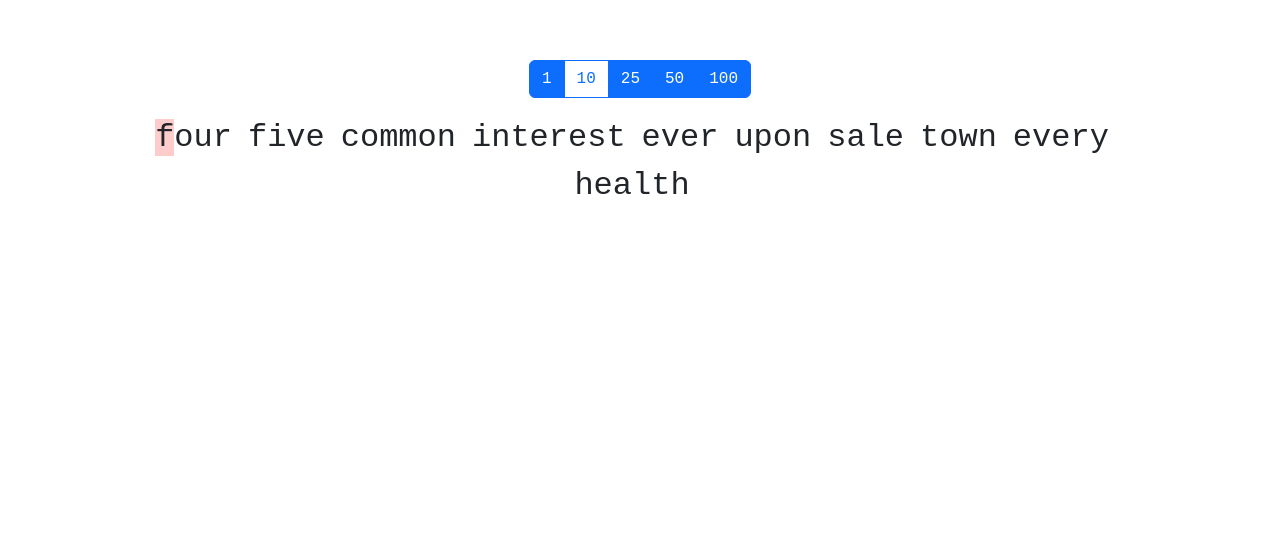
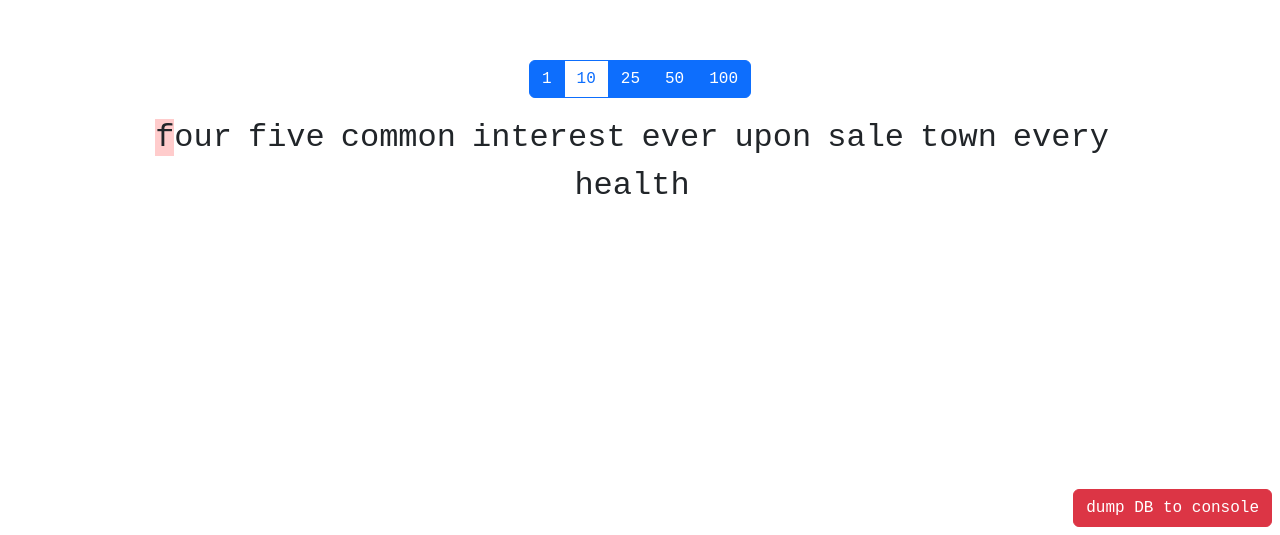
Before and after one commit to overwatchcorp/amphetype-js-proto, a React (Create React App) app: page / in a window 1280 px wide. Shown: the part 265-800 px from the top of the page. Built offline with nearby package versions, Linux system fonts and the light colour scheme; what rxdb would draw is missing.

Commit message:
added db dump button

```diff
--- a/src/analysis/sessionStorage.ts
+++ b/src/analysis/sessionStorage.ts
@@ -1,6 +1,7 @@
 import { createRxDatabase, RxDatabase, addRxPlugin } from "rxdb";
 import { getRxStorageDexie } from "rxdb/plugins/storage-dexie";
 import { RxDBDevModePlugin } from "rxdb/plugins/dev-mode";
+import { RxDBJsonDumpPlugin } from "rxdb/plugins/json-dump";
 import { sessionSchema } from "../types/sessionSchema";
 import to from "await-to-js";
 
@@ -18,6 +19,8 @@ class DatabaseManager {
 
     // take this out when we eventually build a production version
     addRxPlugin(RxDBDevModePlugin);
+    // used to dump the entire DB to console haha
+    addRxPlugin(RxDBJsonDumpPlugin);
 
     const [dbErr, db] = await to(
       createRxDatabase({
--- /dev/null
+++ b/src/components/DevTools.tsx
@@ -0,0 +1,20 @@
+import dbManagerInstance from "../analysis/sessionStorage";
+import "../styles/DevTools.scss";
+
+const DevTools = () => {
+  // haha
+  const dumpDB = async () => {
+    const db = await dbManagerInstance.getDB();
+    const dbDump = await db.exportJSON();
+    console.log(dbDump);
+  };
+  return (
+    <div className="amphetype-devtools">
+      <button type="button" className="btn btn-danger" onClick={dumpDB}>
+        dump DB to console
+      </button>
+    </div>
+  );
+};
+
+export default DevTools;
--- a/src/index.tsx
+++ b/src/index.tsx
@@ -2,6 +2,7 @@ import React from "react";
 import ReactDOM from "react-dom/client";
 import Router from "./Router";
 import reportWebVitals from "./reportWebVitals";
+import DevTools from "./components/DevTools";
 
 const root = ReactDOM.createRoot(
   document.getElementById("root") as HTMLElement
@@ -9,6 +10,7 @@ const root = ReactDOM.createRoot(
 root.render(
   <React.StrictMode>
     <Router />
+    <DevTools />
   </React.StrictMode>
 );
 
--- /dev/null
+++ b/src/styles/DevTools.scss
@@ -0,0 +1,6 @@
+.amphetype-devtools {
+  position: fixed;
+  bottom: 0;
+  right: 0;
+  margin: 0.5rem;
+}
```
